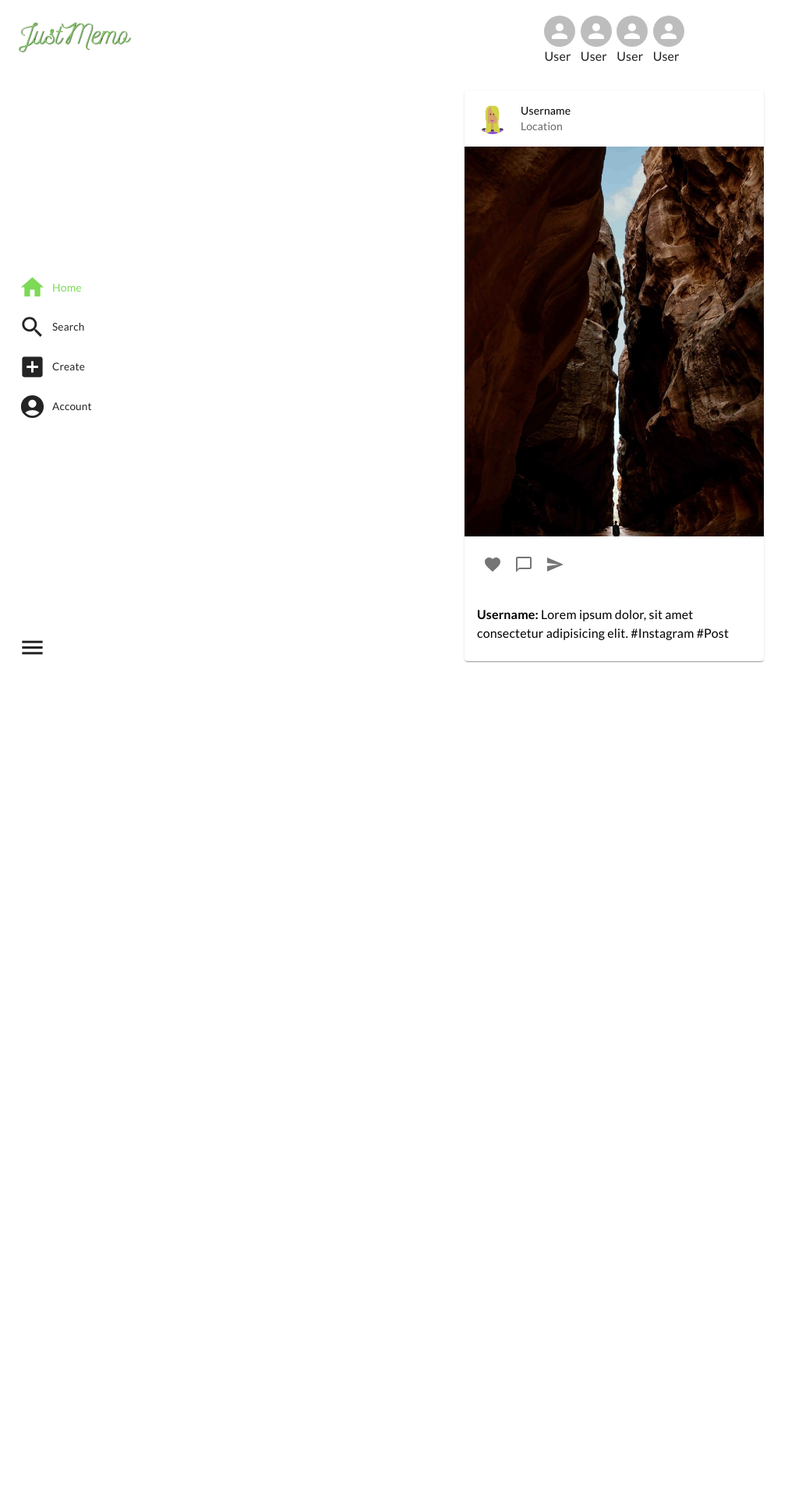
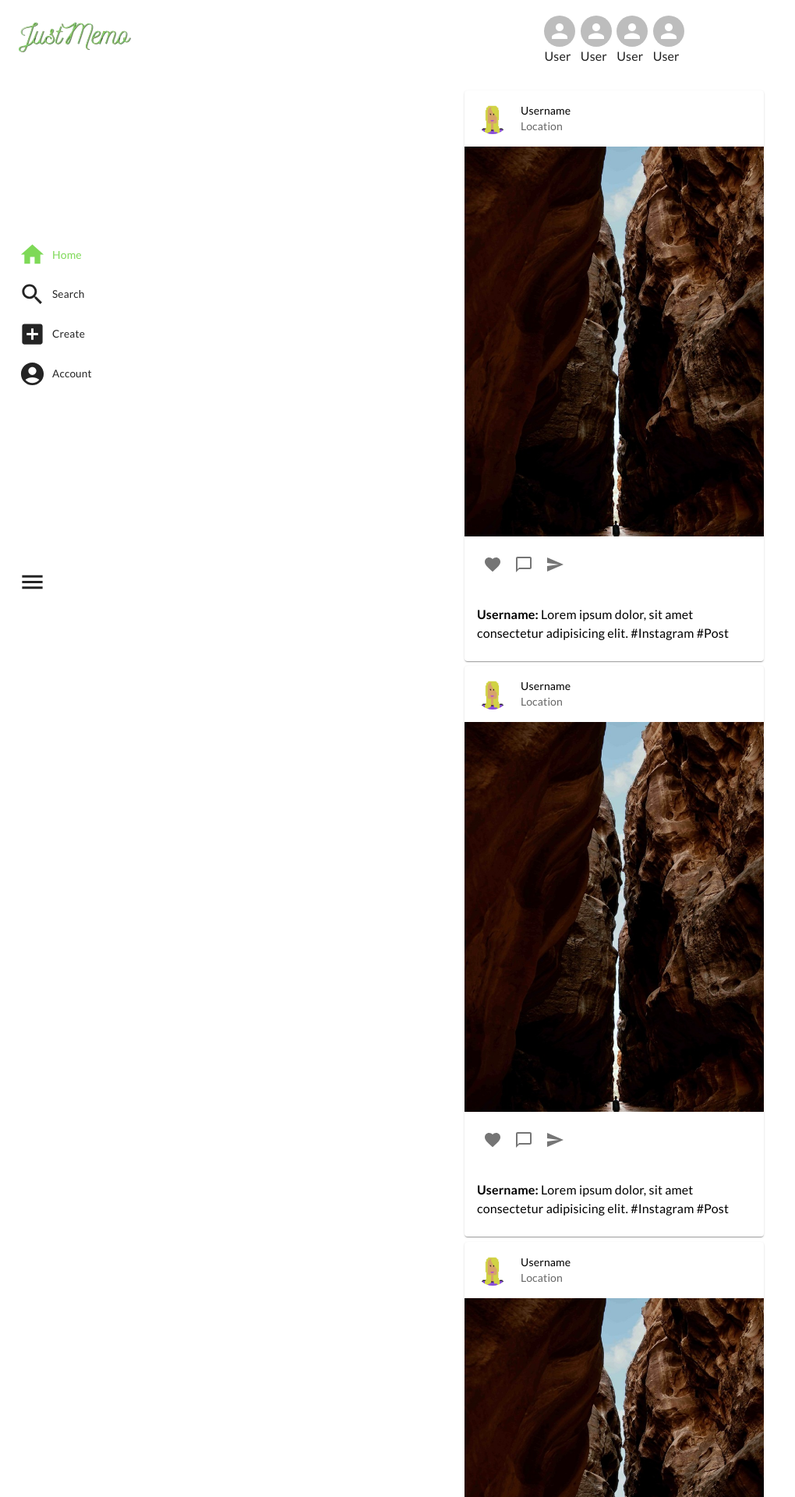
Before and after one commit to JorgeKerilima19/photogallery, a React (Vite) app: page / in a window 1280 px wide. Shown: the top 1920 px of the page at 78% size, without its empty margins (0-1020 px from the left). Before the commit the page ends 864 px from the top, so only its background shows below. Built offline with nearby package versions, Linux system fonts and the light colour scheme.

Commit message:
post + navbar stikcy

```diff
--- a/src/components/Navbar.tsx
+++ b/src/components/Navbar.tsx
@@ -1,4 +1,4 @@
-import React, { useState } from "react";
+import { useState } from "react";
 import { Outlet, Link } from "react-router-dom";
 
 import { Home, Search, AddBox, AccountCircle, Menu } from "@mui/icons-material";
--- a/src/components/pages/Home.tsx
+++ b/src/components/pages/Home.tsx
@@ -1,5 +1,4 @@
-import { Box, Container, Typography } from "@mui/material";
-import React from "react";
+import { Box } from "@mui/material";
 import { UserAvatar } from "../homepage/UserAvatar";
 import { ContainerCenter } from "../../styles/styles";
 import { Post } from "../homepage/Post";
@@ -20,11 +19,14 @@ export const HomePage = () => {
       </Box>
       <Box
         display="flex"
+        flexDirection="column"
         alignItems="center"
         justifyContent="center"
         gap="0.4rem"
       >
         <Post />
+        <Post />
+        <Post />
       </Box>
     </ContainerCenter>
   );
--- a/src/styles/styles.ts
+++ b/src/styles/styles.ts
@@ -30,6 +30,9 @@ export const ContainerLeft = styled(Container)({
   justifyContent: "space-between",
   padding: "0 0 1rem 0.8rem",
   width: "15.5rem",
+  maxHeight: "95vh",
+  position: "sticky",
+  top: "0",
 });
 
 export const ContainerCenter = styled(Container)({
```
